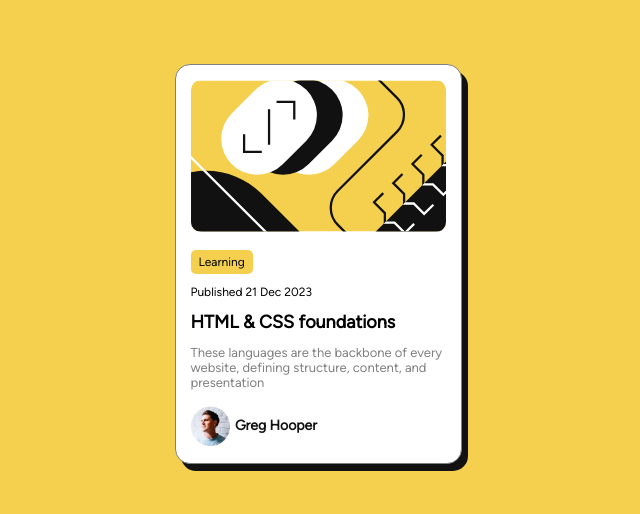
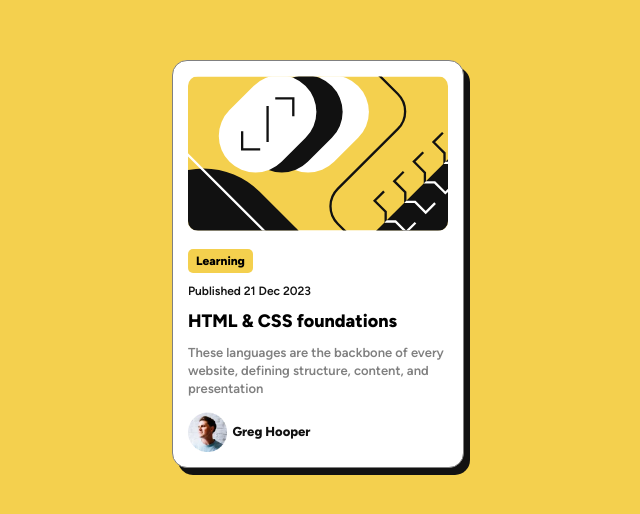
Before and after one commit to Lescano713/blog-preview-card, a plain HTML site: page index.html in a window 1280 px wide. Shown: the part 144-658 px from the top of the page, without its empty margins (322-962 px from the left). Drawn offline with Linux system fonts and the light colour scheme.

Commit message:
complete card design layout

```diff
--- a/index.html
+++ b/index.html
@@ -11,12 +11,12 @@
   <main class="card">
     <div class="card-content">
       <img class="illustration" src="./assets/images/illustration-article.svg" alt="illustration-article">
-      <span>Learning</span>
+      <b>Learning</b>
       <small>Published 21 Dec 2023</small>
       <h1>HTML & CSS foundations</h1>
       <p>These languages are the backbone of every website, defining structure, content, and presentation</p>
     <div class="author">
-      <img src="./assets/images/image-avatar.webp" alt="">
+      <img src="./assets/images/image-avatar.webp" alt="author">
       <h3>Greg Hooper</h3>
     </div>
     </div>
--- a/style.css
+++ b/style.css
@@ -7,8 +7,14 @@
 
 @font-face {
     font-family: 'Figtree';
-    src: url('./assets/fonts/Figtree-VariableFont_wght.ttf') format('truetype');
-    font-weight: normal;
+    src: url('./assets/fonts/static/Figtree-ExtraBold.ttf') format('truetype');
+    font-weight: 800;
+}
+
+@font-face {
+    font-family: 'Figtree';
+    src: url('./assets/fonts/static/Figtree-SemiBold.ttf') format('truetype');
+    font-weight: 600;
 }
 
 body{
@@ -16,21 +22,31 @@ body{
     height: 100vh;
     justify-content: center;
     align-items: center;
+    font-family: "Figtree";
 }
+
 .card, body, .author{
     display: flex;
-    font-family: "Figtree";
 
 }
 
 .card{
     flex-direction: column;
     width: 90%;
-    max-width: 285px;
+    max-width: 290px;
     background-color: var(--colorCard);
     border-radius: 15px;
     border: 1px solid var(--colorParagraph);
     box-shadow: 6px 7px 0 0 var(--colorTitles);
+}
+
+.card:hover{
+    transform: scale(0.9);
+    cursor: pointer;
+    cursor: black;
+}
+.card:active{
+    box-shadow: -6px -7px 0 0 var(--colorTitles);
 }
 
 .card-content{
@@ -40,23 +56,27 @@ body{
         border-radius: 10px;
         margin-bottom: 15px;
     }
-    span{
+    b{
         background-color: var(--colorBackground);
         padding: 5px 8px;
         border-radius: 5px;
         font-size: 12px;
+        font-weight: 800;
     }
     small{
         display: block;
         margin-top: 15px;
         font-size: 12px;
+        color: var(--colorTitles)
     }
     h1{
         font-size: 18px;
+        font-weight: 800;
     }
     p{
         color: var(--colorParagraph);
         margin-top: 0;
+        line-height: 18px;
         font-size: 13px;
     }
 }
@@ -68,7 +88,7 @@ body{
     }
     h3{
         color: var(--colorTitles);
-        font-size: 14px;
+        font-size: 13px;
         margin-left: 5px;
     }
 }
```
